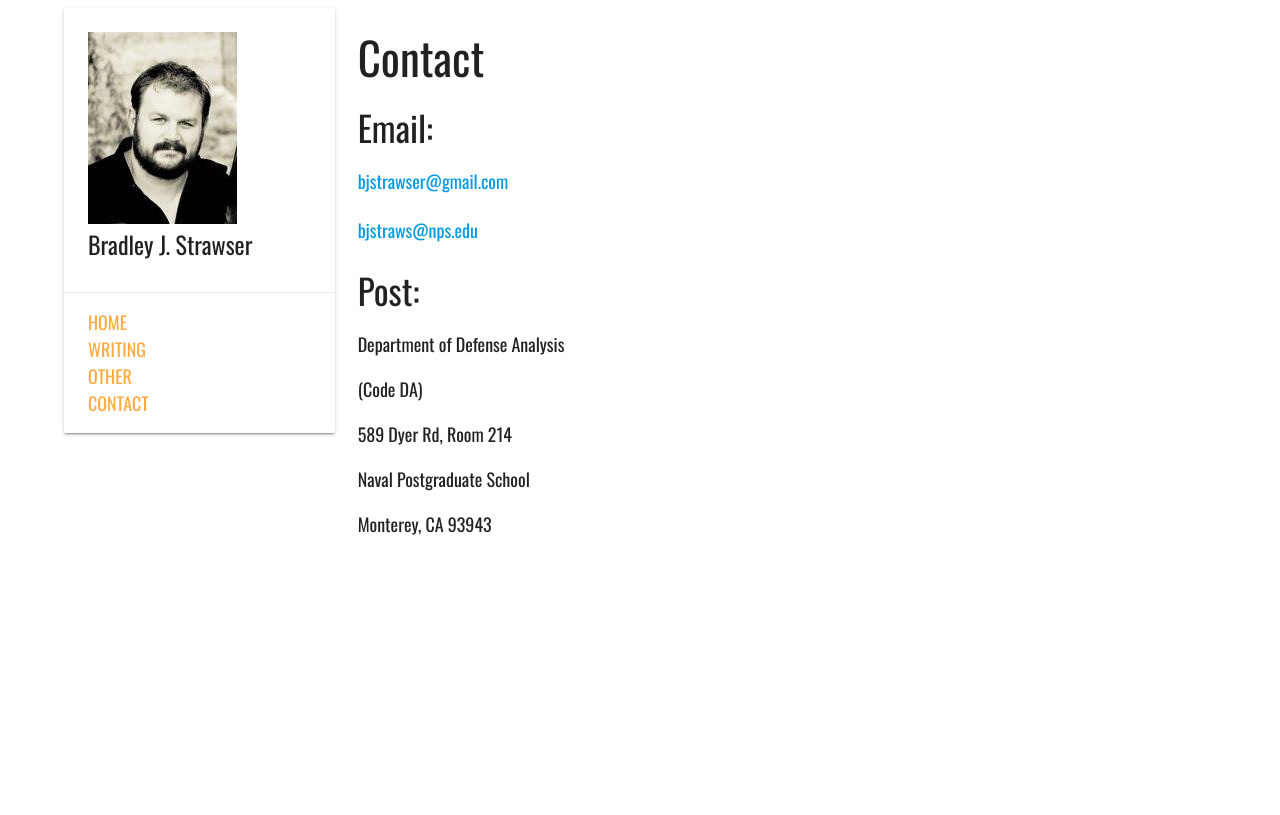
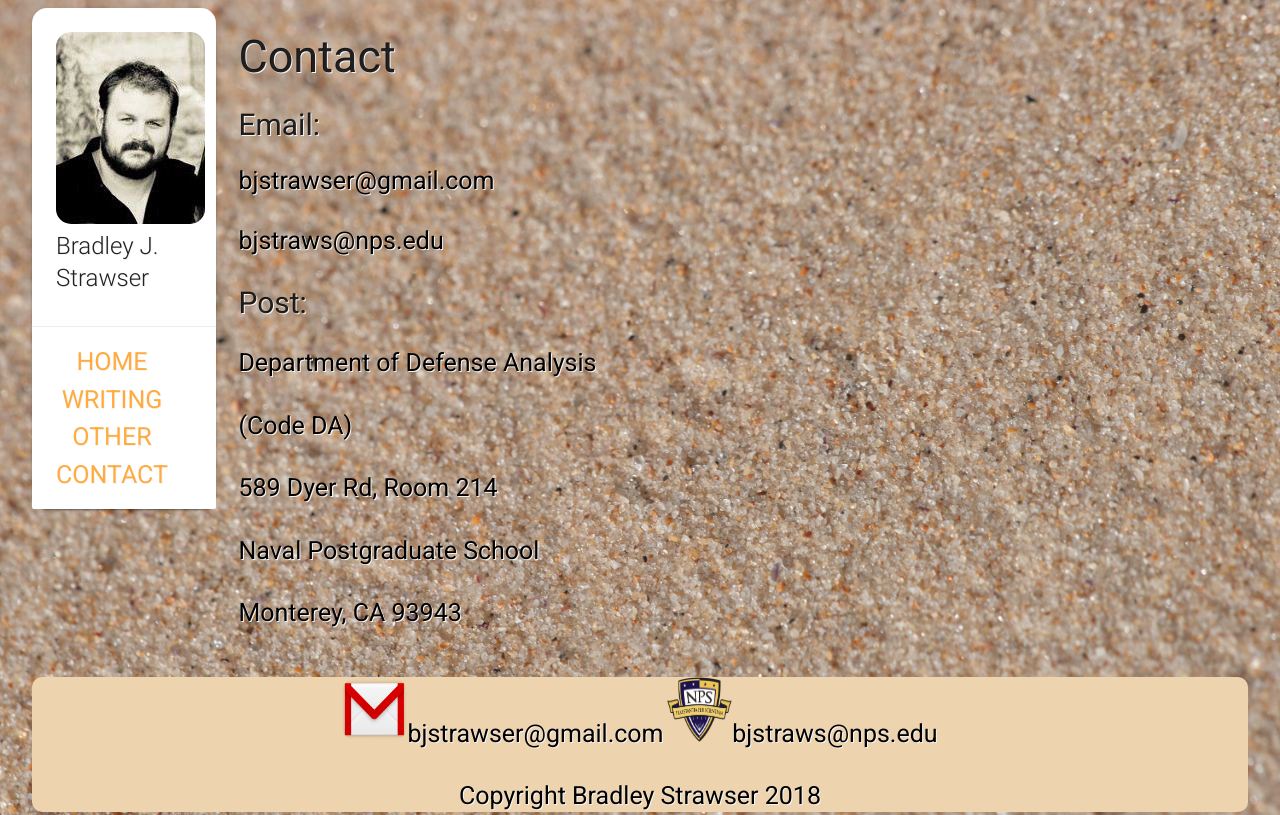
Before and after one commit to djjoyjr/bj-portfolio, a plain HTML site: page contact.html in a window 1280 px wide. Drawn offline with nearby package versions, Linux system fonts and the light colour scheme.

Commit message:
background image and footer

```diff
--- a/contact.html
+++ b/contact.html
@@ -12,7 +12,7 @@
   <script src="https://cdnjs.cloudflare.com/ajax/libs/materialize/0.100.2/js/materialize.min.js"></script>
   <link rel="stylesheet" type="text/css" href="./css/style.css">
   <script type="text/javascript" src="./js/index.js"></script>
-	<link href="https://fonts.googleapis.com/css?family=Oswald" rel="stylesheet">
+	<link href="https://fonts.googleapis.com/css?family=Roboto" rel="stylesheet">
 	<link rel="shortcut icon" type="image/png" href="./favicon.png"/>
 
 
@@ -20,7 +20,7 @@
 <body>
   <div class="container">
     <div class="row">
-      <div class="col s3">
+      <div class="col s2">
         <div class="card ">
           <div class="card-content">
             <img src="./images/headshot.jpg" alt="Bradley J. Strawser">
@@ -34,7 +34,7 @@
           </div>
         </div>
       </div>
-      <div class="col s9">
+      <div class="col s10">
         <div class="contact">
           <h1>Contact</h1>
           <h2>Email:</h2>
@@ -50,8 +50,16 @@
         <p>Monterey, CA 93943</p>
 				</div>
       </div>
-    </div>
-  </div>
+    </div><!-- end of row -->
+		<footer class="footer has-text-centered">
+			<span>
+			<a href="mailto:bjstrawser@gmail.com"><img src="./images/gmail-icon.png" height="65" width="65" alt="email" title="gmail">bjstrawser@gmail.com</a>
+			<a href="mailto:bjstraws@nps.edu"><img src="./images/nps.png" height="65" width="65" alt="email" title="email Me">bjstraws@nps.edu</a>
+			<p>Copyright <a href="mailto:bjstrawser@gmail.com"> Bradley Strawser </a>2018</p>
+			</span>
+		</footer>
+  </div><!-- end of container -->
+
 
 </body>
 </html>
--- a/css/style.css
+++ b/css/style.css
@@ -1,24 +1,50 @@
 body {
-  font-family: 'Oswald', sans-serif;
+  font-family: 'Roboto', sans-serif;
+  text-shadow: 1px 1px whitesmoke;
+  background-image: url("../images/sand.jpg");
+  background-repeat: no-repeat;
+  background-size: cover;
 }
 .quote {
   font-style: italic;
 }
 .container {
-  width: 90%;
+  width: 95%;
 }
 h1 {
   font-size: 45px;
 }
 h2 {
-  font-size: 35px;
-}
-div.card-action{
-  color: black;
+  font-size: 30px;
 }
 p, li, a {
-  font-size: 18px;
+  font-size: 25px;
+  color: black;
 }
 span.italic {
   font-style: italic;
 }
+.card-link-text {
+  color: black
+}
+div.card, img, ul.collection {
+  border-radius: 15px;
+}
+.card-content {
+  margin-left: auto;
+  margin-right: auto;
+}
+div.card-action {
+  text-align: center;
+  border-radius: 15px;
+}
+footer.footer.has-text-centered {
+  position: relative;
+  bottom: 0;
+  text-align: center;
+  width: 100%;
+  height: 135px;
+  color: black;
+  background-color: #eed3af;
+  border-radius: 10px;
+}
```
Also changed, not shown: index.html (+20 -13 lines), other.html (+14 -4 lines), writing.html (+14 -6 lines), images/gmail-icon.png (added), images/sand.jpg (added).
